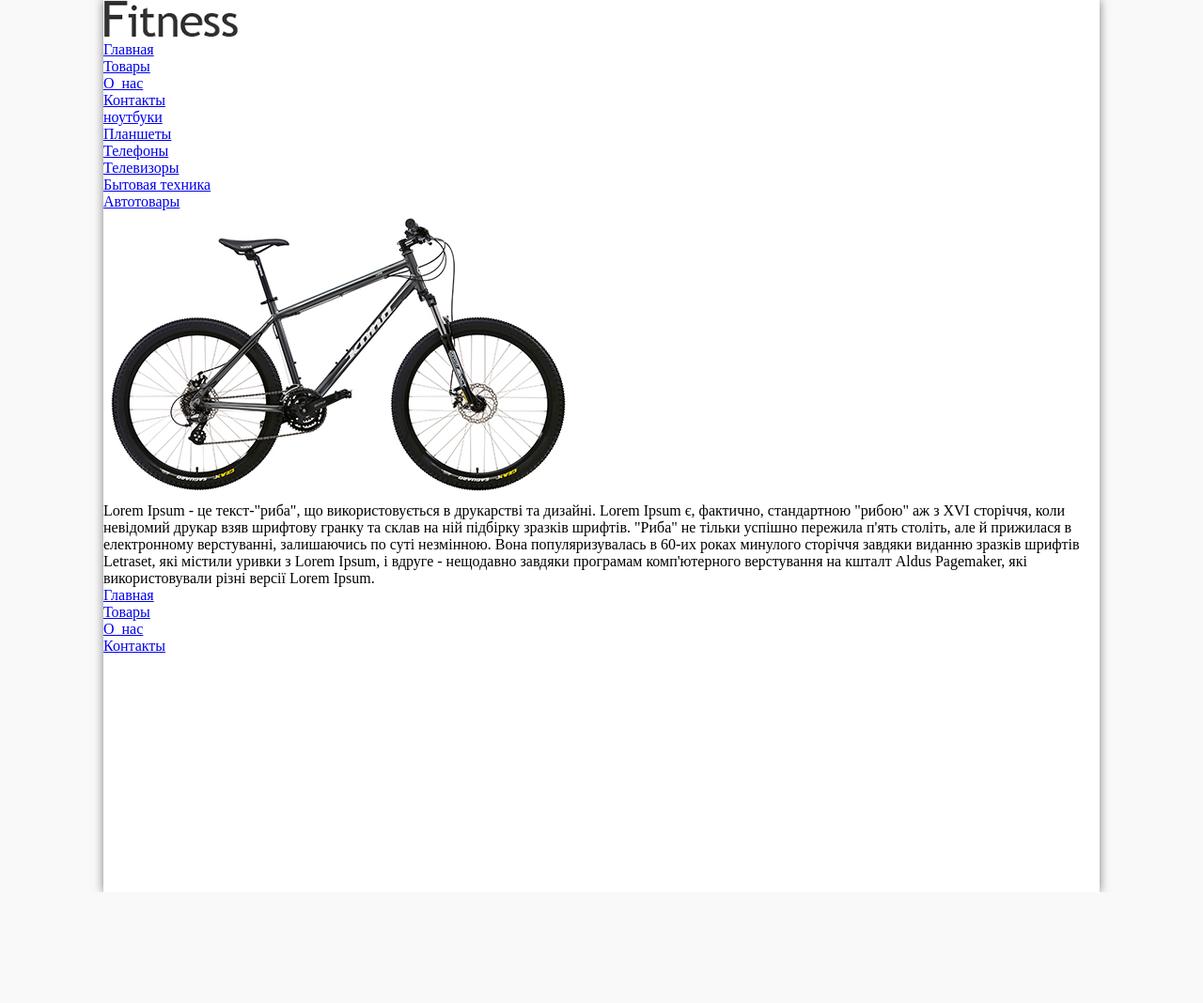
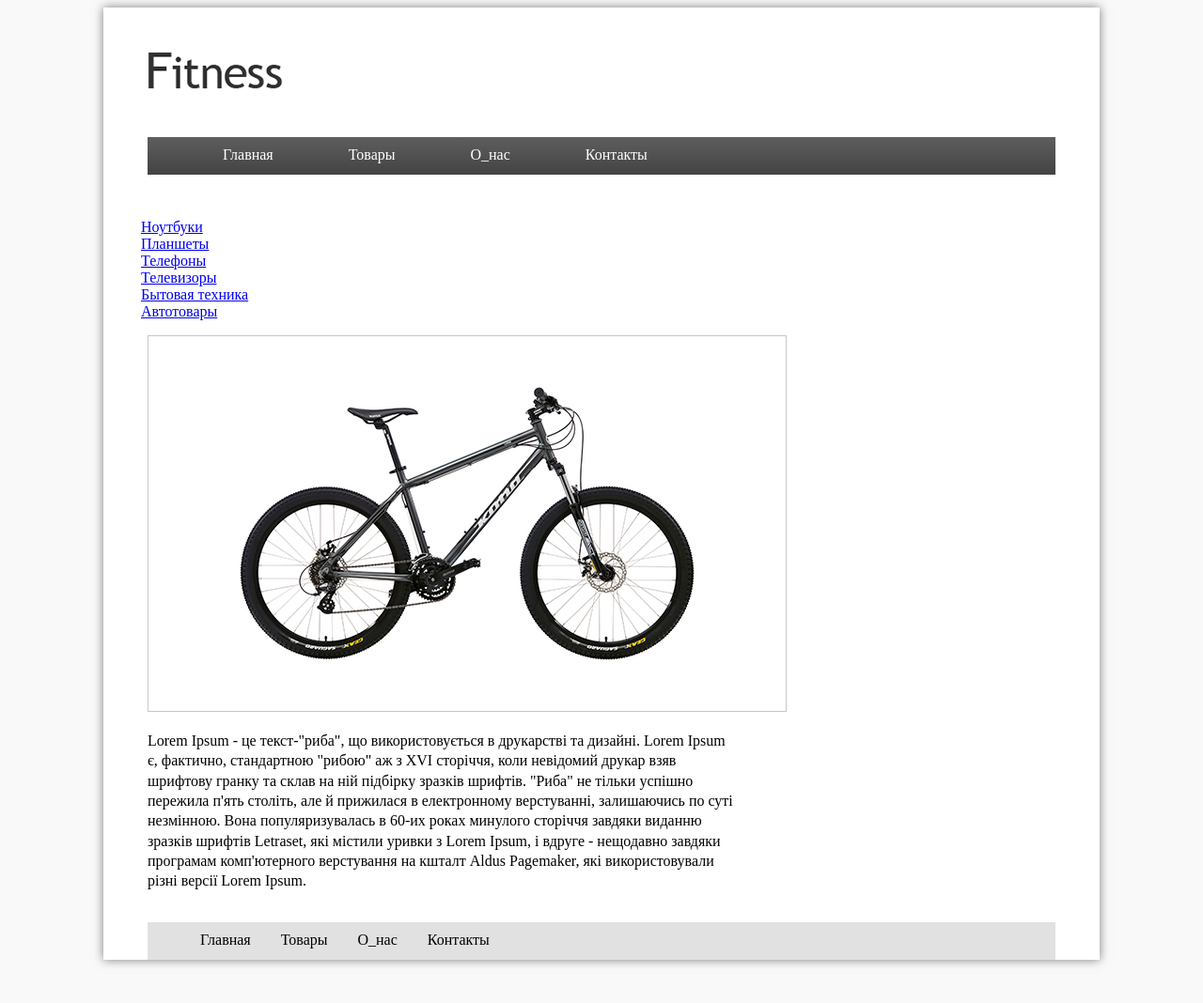
Before and after one commit to bogdanov91/Homework-3, a plain HTML site: page index.html in a window 1280 px wide. Shown: the whole page at 94% size. Before the commit the page ends 950 px from the top, so only its background shows below. Drawn offline with Linux system fonts and the light colour scheme; files whose address does not match are found by name.

Commit message:
Draft styling

```diff
--- a/index.html
+++ b/index.html
@@ -8,10 +8,12 @@
     <link rel="stylesheet" type="text/css" href="style.css">
   </head>
   <body>
+
     <div class="container">
+
       <img class="logo" src="D:\Google Drive\Go Frontend\Frontend-homeworks\Homework 3\logo.png" alt="">
 
-        <header >
+        <header>
             <ul class="top-menu">
               <li><a href="#">Главная</a></li>
               <li><a href="#">Товары</a></li>
@@ -20,8 +22,8 @@
             </ul>
           </header>
 
-            <ul>
-              <li><a href="#">ноутбуки</a></li>
+            <ul class="side">
+              <li><a href="#">Ноутбуки</a></li>
               <li><a href="#">Планшеты</a></li>
               <li><a href="#">Телефоны</a></li>
               <li><a href="#">Телевизоры</a></li>
@@ -29,11 +31,15 @@
               <li><a href="#">Автотовары</a></li>
             </ul>
 
-          <img class="bicycle" src="D:\Google Drive\Go Frontend\Frontend-homeworks\Homework 3\image.png" alt="">
-          <p>Lorem Ipsum - це текст-"риба", що використовується в друкарстві та дизайні. Lorem Ipsum є, фактично, стандартною "рибою" аж з XVI сторіччя, коли невідомий друкар взяв шрифтову гранку та склав на ній підбірку зразків шрифтів. "Риба" не тільки успішно пережила п'ять століть, але й прижилася в електронному верстуванні, залишаючись по суті незмінною. Вона популяризувалась в 60-их роках минулого сторіччя завдяки виданню зразків шрифтів Letraset, які містили уривки з Lorem Ipsum, і вдруге - нещодавно завдяки програмам комп'ютерного верстування на кшталт Aldus Pagemaker, які використовували різні версії Lorem Ipsum.</p>
+            <div class="main">
+              <img class="bicycle" src="D:\Google Drive\Go Frontend\Frontend-homeworks\Homework 3\image.png" alt="">
+
+              <p class="description">Lorem Ipsum - це текст-"риба", що використовується в друкарстві та дизайні. Lorem Ipsum є, фактично, стандартною "рибою" аж з XVI сторіччя, коли невідомий друкар взяв шрифтову гранку та склав на ній підбірку зразків шрифтів. "Риба" не тільки успішно пережила п'ять століть, але й прижилася в електронному верстуванні, залишаючись по суті незмінною. Вона популяризувалась в 60-их роках минулого сторіччя завдяки виданню зразків шрифтів Letraset, які містили уривки з Lorem Ipsum, і вдруге - нещодавно завдяки програмам комп'ютерного верстування на кшталт Aldus Pagemaker, які використовували різні версії Lorem Ipsum.</p>
+            </div>
+
 
           <footer>
-            <ul>
+            <ul class="footer-menu">
               <li><a href="#">Главная</a></li>
               <li><a href="#">Товары</a></li>
               <li><a href="#">О_нас</a></li>
--- a/style.css
+++ b/style.css
@@ -1,8 +1,3 @@
-* {
-  margin: 0;
-  padding: 0;
-}
-
 body {
   background-color: #f9f9f9;
 }
@@ -10,21 +5,79 @@ body {
 .container {
   background-color: #ffffff;
   width: 1060px;
-  height: 950px;
+  /*height: 100vh;*/
   margin: auto;
   box-shadow: 0 0 10px rgba(0,0,0,0.5);
+}
+
+.logo {
+  margin-left: 47px;
+  margin-top: 47px;
+}
+
+header {
+  width: 966px;
+  height: 40px;
+  background: -webkit-linear-gradient(90deg, #444343 0%, #5e5e5e 100%);
+  margin: 47px;
 }
 
 ul {
   list-style-type: none;
 }
 
-.top-menu {
-    display: block;
-    width: 60px;
+.top-menu li {
+  float: left;
 }
 
-li a:hover {
-    background-color: black;
-    color: grey;
+.top-menu li a {
+  display: inline-block;
+  color: white;
+  text-align: center;
+  padding: 10px 40px;
+  text-decoration: none;
+
 }
+
+footer {
+  width: 966px;
+  height: 40px;
+  background: #e1e1e1;
+  margin: 47px;
+}
+
+.footer-menu li {
+  float: left;
+}
+
+.footer-menu li a {
+  display: inline-block;
+  color: black;
+  text-align: center;
+  padding: 10px 16px;
+  text-decoration: none;
+}
+
+.description {
+  width: 625px;
+  height: 141px;
+  font-family: OpenSans;
+  font-weight: 400;
+  line-height: 21.333px;
+  text-align: left;
+}
+
+.main {
+  margin-left: 47px;
+  align-content: center;
+
+}
+
+.bicycle {
+  padding: 46px 89px 46px 89px;
+  border: 1px solid #c8c8c8;
+}
+
+.main p {
+  text-align: left;
+}
```
